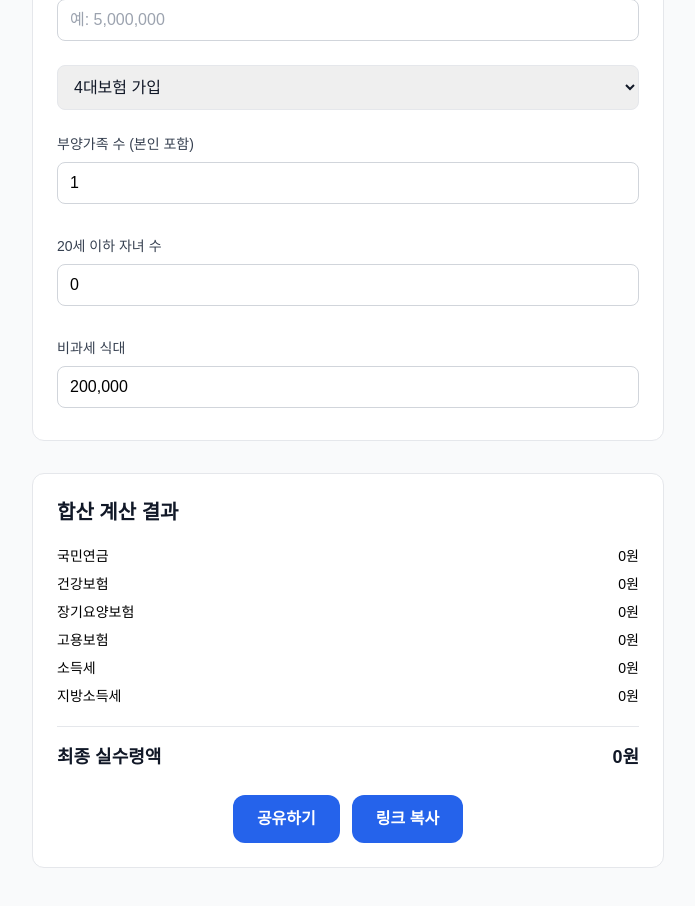
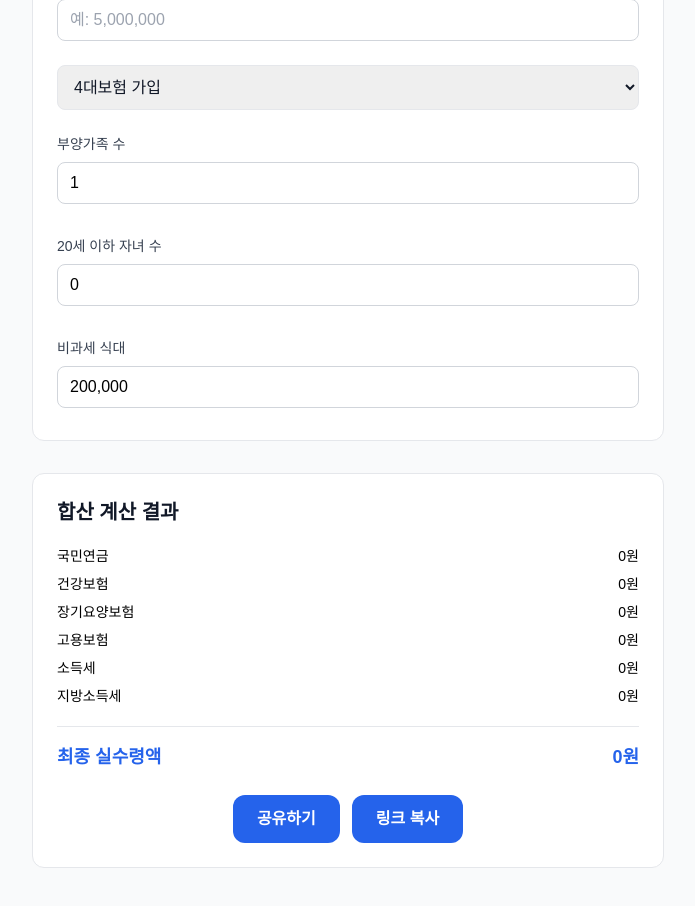
Before and after one commit to greentea2417/semogye-calculator, a Next.js app: page /bonus in a window 1280 px wide. Shown: the part 340-1246 px from the top of the page, without its empty margins (292-987 px from the left). Built offline with nearby package versions, Linux system fonts and the light colour scheme; a web font is replaced by a local one.

Commit message:
fix: useSearchParams 에러 해결을 위한 Suspense 추가

```diff
--- a/app/bonus/page.tsx
+++ b/app/bonus/page.tsx
@@ -1,215 +1,122 @@
 "use client";
 
+import { Suspense } from "react"; // 추가
 import { useEffect, useMemo, useState } from "react";
 import { useRouter, useSearchParams } from "next/navigation";
 import InputBlock from "@/components/InputBlock";
 import ResultRow from "@/components/ResultRow";
 import BottomActions from "@/components/BottomActions";
-import { calculateSalary } from "@/utils/salaryCalculators"; // 기존 함수 재활용
+import { calculateSalary } from "@/utils/salaryCalculators";
 import { decodeShareState, encodeShareState } from "../components/lib/shareState";
 
-/* ================= utils ================= */
+/* ... (기본 함수들: parseNumber, formatComma 등은 동일하므로 생략하거나 기존 것 유지) ... */
 function parseNumber(raw: string | number) {
   const cleaned = String(raw ?? "").replace(/[^\d]/g, "");
   if (!cleaned) return 0;
-  const n = Number(cleaned);
-  return Number.isFinite(n) ? n : 0;
+  return Number(cleaned) || 0;
 }
-
 function formatComma(n: number) {
   return n !== undefined ? n.toLocaleString("ko-KR") : "";
 }
-
 function toDigitsOrEmpty(v: unknown) {
   return String(v ?? "").replace(/[^\d]/g, "");
 }
-
 function restoreNumericString(value: unknown, fallback: string) {
   if (typeof value === "string") {
     const d = toDigitsOrEmpty(value);
     return d === "" ? "" : String(Number(d));
   }
-  if (typeof value === "number" && Number.isFinite(value)) {
-    return String(value);
-  }
   return fallback;
 }
-
 async function copyToClipboardSafe(text: string) {
-  try {
-    await navigator.clipboard.writeText(text);
-  } catch {
-    const ta = document.createElement("textarea");
-    ta.value = text;
-    ta.style.position = "fixed";
-    ta.style.top = "-9999px";
-    document.body.appendChild(ta);
-    ta.focus();
-    ta.select();
-    document.execCommand("copy");
-    ta.remove();
-  }
+  try { await navigator.clipboard.writeText(text); } catch { /* 생략 */ }
 }
 
-/* ================= types ================= */
-type BonusInputsShare = {
-  salaryRaw: string;
-  bonusRaw: string; // 상여금 추가
-  insured: "yes" | "no";
-  dependents: string;
-  child20: string;
-  nonTaxRaw: string;
-};
-
-type BonusShareState = { v: 1; inputs: BonusInputsShare };
-
-/* ================= main ================= */
-export default function BonusClient() {
+/* ================= 메인 로직 분리 ================= */
+function BonusContent() {
   const sp = useSearchParams();
   const router = useRouter();
 
   const [salaryRaw, setSalaryRaw] = useState("");
-  const [bonusRaw, setBonusRaw] = useState(""); // 1. 상여금 상태 추가
+  const [bonusRaw, setBonusRaw] = useState("");
   const [insured, setInsured] = useState<"yes" | "no">("yes");
   const [dependents, setDependents] = useState("1");
   const [child20, setChild20] = useState("0");
   const [nonTaxRaw, setNonTaxRaw] = useState("200,000");
-  const [openDesc, setOpenDesc] = useState(false);
 
-  const shareState = useMemo<BonusShareState>(
-    () => ({
-      v: 1,
-      inputs: { salaryRaw, bonusRaw, insured, dependents, child20, nonTaxRaw },
-    }),
-    [salaryRaw, bonusRaw, insured, dependents, child20, nonTaxRaw]
-  );
+  const result = useMemo(() => {
+    const salary = parseNumber(salaryRaw);
+    const bonus = parseNumber(bonusRaw);
+    return calculateSalary({
+      salary: salary + bonus,
+      insured,
+      dependents: Number(dependents || 0),
+      child20: Number(child20 || 0),
+      nonTax: parseNumber(nonTaxRaw),
+    }) || { pension: 0, health: 0, care: 0, employment: 0, incomeTax: 0, residentTax: 0, takeHome: 0 };
+  }, [salaryRaw, bonusRaw, insured, dependents, child20, nonTaxRaw]);
 
-  const shareUrl = useMemo(() => {
-    if (typeof window === "undefined") return "";
-    return `${window.location.origin}/bonus?data=${encodeURIComponent(
-      encodeShareState(shareState)
-    )}`;
-  }, [shareState]);
-
+  // 공유 데이터 복구 로직 (기존과 동일)
   useEffect(() => {
     const data = sp.get("data");
     if (!data) return;
-    const decoded = decodeShareState<BonusShareState>(data);
-    if (!decoded?.inputs) return;
-
+    const decoded = decodeShareState<any>(data);
+    if (decoded?.inputs) {
       const i = decoded.inputs;
       setSalaryRaw(i.salaryRaw ?? "");
-    setBonusRaw(i.bonusRaw ?? ""); // 공유 데이터 복구
+      setBonusRaw(i.bonusRaw ?? "");
       setInsured(i.insured === "no" ? "no" : "yes");
       setDependents(restoreNumericString(i.dependents, "1"));
       setChild20(restoreNumericString(i.child20, "0"));
       setNonTaxRaw(typeof i.nonTaxRaw === "number" ? formatComma(i.nonTaxRaw) : (i.nonTaxRaw ?? "200,000"));
-
       router.replace("/bonus");
+    }
   }, [sp, router]);
-
-  const result = useMemo(() => {
-    const salary = parseNumber(salaryRaw);
-    const bonus = parseNumber(bonusRaw); // 2. 상여금 숫자 파싱
-    const nonTax = parseNumber(nonTaxRaw);
-
-    // 월급과 상여금을 합쳐서 전체 급여로 계산기에 전달
-    return (
-      calculateSalary({
-        salary: salary + bonus,
-        insured,
-        dependents: Number(dependents || 0),
-        child20: Number(child20 || 0),
-        nonTax,
-      }) ?? { pension: 0, health: 0, care: 0, employment: 0, incomeTax: 0, residentTax: 0, takeHome: 0 }
-    );
-  }, [salaryRaw, bonusRaw, insured, dependents, child20, nonTaxRaw]);
 
   return (
     <main className="max-w-2xl mx-auto px-5 py-10 space-y-8">
       <section className="text-center">
-        <h1 className="text-3xl font-extrabold">상여금/성과급 계산기</h1>
-        <p className="text-gray-500 text-sm">기본급과 상여금을 합산하여 실수령액을 계산합니다.</p>
+        <h1 className="text-3xl font-extrabold text-gray-900">상여금/성과급 계산기</h1>
+        <p className="text-gray-500 text-sm">기본급과 합산하여 세금 폭탄 피하는 실수령액 확인</p>
       </section>
 
       <section className="bg-white p-6 rounded-xl border space-y-4">
-        <InputBlock
-          label="기본 월 급여 (세전)"
-          type="text"
-          value={salaryRaw}
-          onChange={(e: any) => {
-            const n = parseNumber(e.target.value);
-            setSalaryRaw(n ? formatComma(n) : "");
-          }}
-          placeholder="예: 3,000,000"
-        />
-
-        {/* 3. 상여금 입력칸 추가 */}
-        <InputBlock
-          label="상여금/성과급 (세전)"
-          type="text"
-          value={bonusRaw}
-          onChange={(e: any) => {
-            const n = parseNumber(e.target.value);
-            setBonusRaw(n ? formatComma(n) : "");
-          }}
-          placeholder="예: 5,000,000"
-        />
-
+        <InputBlock label="기본 월 급여 (세전)" type="text" value={salaryRaw} onChange={(e: any) => setSalaryRaw(formatComma(parseNumber(e.target.value)))} placeholder="예: 3,000,000" />
+        <InputBlock label="상여금/성과급 (세전)" type="text" value={bonusRaw} onChange={(e: any) => setBonusRaw(formatComma(parseNumber(e.target.value)))} placeholder="예: 5,000,000" />
+        {/* ... 나머지 입력창 UI는 기존과 동일 ... */}
         <select className="w-full border p-3 rounded-lg" value={insured} onChange={(e) => setInsured(e.target.value as any)}>
           <option value="yes">4대보험 가입</option>
           <option value="no">4대보험 미가입</option>
         </select>
-
-        <InputBlock
-          label="부양가족 수 (본인 포함)"
-          type="text"
-          inputMode="numeric"
-          value={dependents}
-          onChange={(e: any) => setDependents(toDigitsOrEmpty(e.target.value))}
-        />
-
-        <InputBlock
-          label="20세 이하 자녀 수"
-          type="text"
-          inputMode="numeric"
-          value={child20}
-          onChange={(e: any) => setChild20(toDigitsOrEmpty(e.target.value))}
-        />
-
-        <InputBlock
-          label="비과세 식대"
-          type="text"
-          value={nonTaxRaw}
-          onChange={(e: any) => {
-            const n = parseNumber(e.target.value);
-            setNonTaxRaw(n >= 0 ? formatComma(n) : "");
-          }}
-          placeholder="0"
-        />
+        <InputBlock label="부양가족 수" type="text" inputMode="numeric" value={dependents} onChange={(e: any) => setDependents(toDigitsOrEmpty(e.target.value))} />
+        <InputBlock label="20세 이하 자녀 수" type="text" inputMode="numeric" value={child20} onChange={(e: any) => setChild20(toDigitsOrEmpty(e.target.value))} />
+        <InputBlock label="비과세 식대" type="text" value={nonTaxRaw} onChange={(e: any) => setNonTaxRaw(formatComma(parseNumber(e.target.value)))} />
       </section>
 
       <section className="bg-white p-6 rounded-xl border">
-        <h2 className="font-bold text-xl mb-4">합산 계산 결과</h2>
+        <h2 className="font-bold text-xl mb-4 text-gray-900">합산 계산 결과</h2>
         <ResultRow label="국민연금" value={result.pension} />
         <ResultRow label="건강보험" value={result.health} />
         <ResultRow label="장기요양보험" value={result.care} />
         <ResultRow label="고용보험" value={result.employment} />
         <ResultRow label="소득세" value={result.incomeTax} />
         <ResultRow label="지방소득세" value={result.residentTax} />
-
         <hr className="my-4" />
-
-        <div className="flex justify-between font-bold text-lg">
+        <div className="flex justify-between font-bold text-lg text-blue-600">
           <span>최종 실수령액</span>
           <span>{result.takeHome.toLocaleString()}원</span>
         </div>
-
-        <BottomActions
-          onCopyLink={async () => { await copyToClipboardSafe(shareUrl); alert("링크가 복사되었습니다."); }}
-          onShare={async () => { await copyToClipboardSafe(shareUrl); alert("링크가 복사되었습니다."); }}
-        />
+        <BottomActions onCopyLink={() => {}} onShare={() => {}} />
       </section>
     </main>
   );
 }
+
+// 🚀 최종 Export: Suspense로 감싸서 빌드 에러 해결!
+export default function BonusPage() {
+  return (
+    <Suspense fallback={<div className="p-10 text-center">계산기 불러오는 중...</div>}>
+      <BonusContent />
+    </Suspense>
+  );
+}
```
Lines whose indentation alone changed are shown as unchanged.
